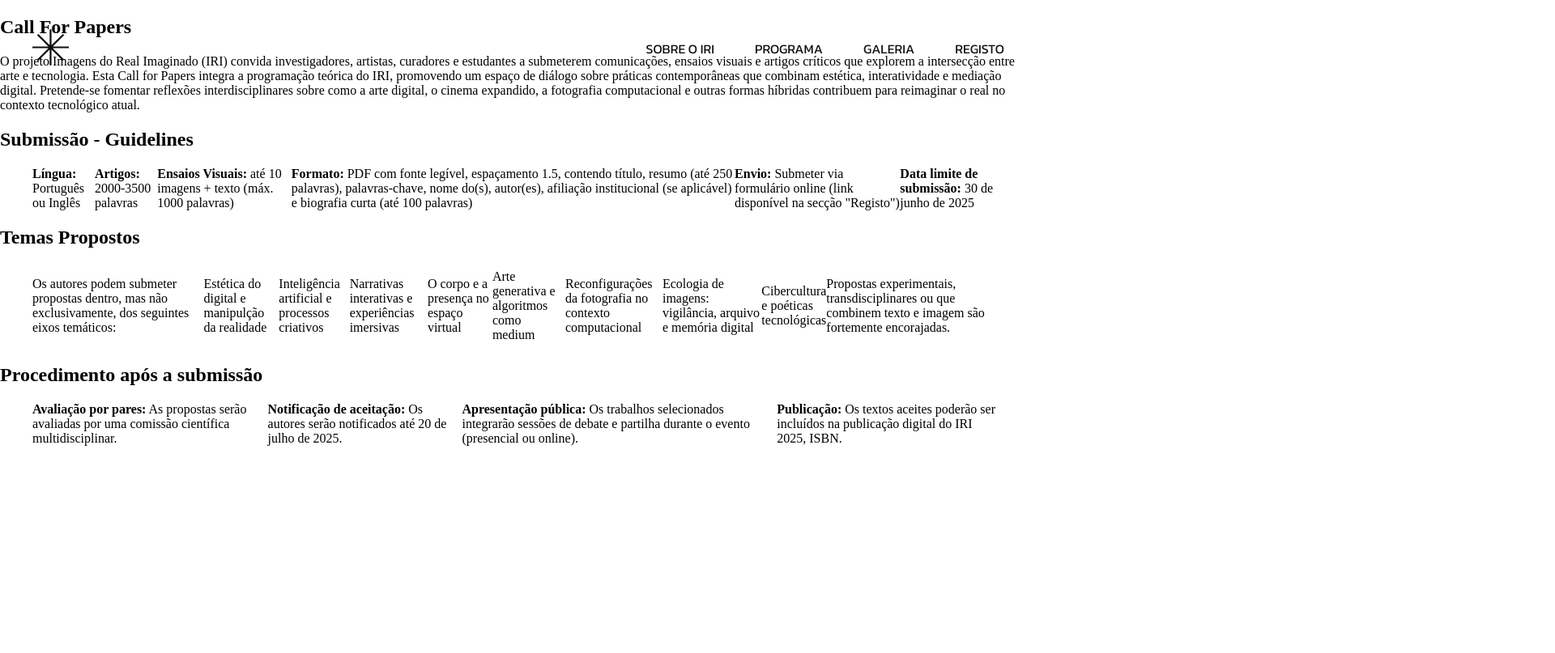
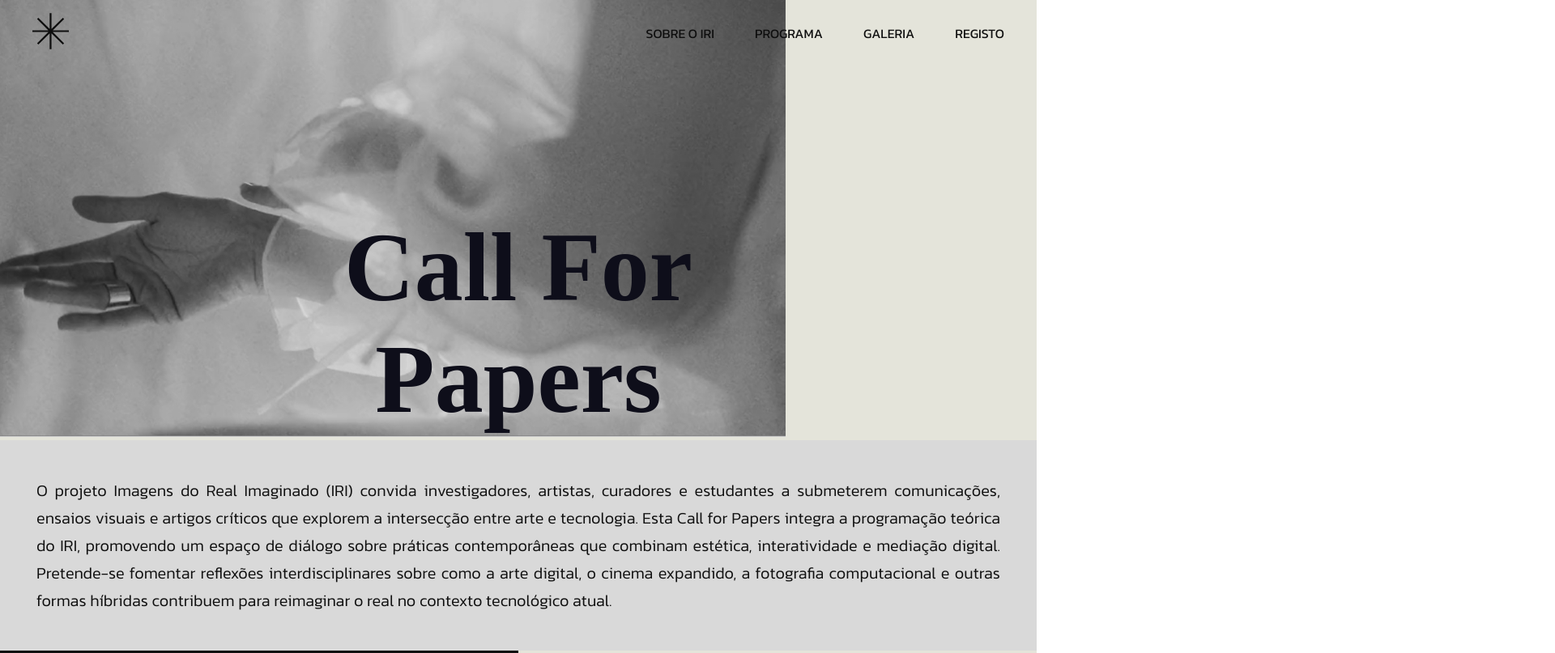
Before and after one commit to iri-esmad-epjr/imagens-real-imaginado, a plain HTML site: page callforpapers.html in a window 1280 px wide. Shown: the top 807 px of the page at 81% size, 1920 px wide, since content can reach past the window. Drawn offline with Linux system fonts and the light colour scheme; a web font is replaced by a local one.

Commit message:
cfp teste

```diff
--- a/callforpapers.html
+++ b/callforpapers.html
@@ -6,7 +6,11 @@
     <!--FAVICON-->
     <link rel="icon" type="image/x-icon" href="media/icones/png/white/icn_logo_w.png">
     <link rel="stylesheet" href="css/mainstyles.css">
-    <title><!--nome da página--></title>
+    <link rel="stylesheet" href="css/cssCallforpapers/geralcallforpapers.css" />
+    <link rel="stylesheet" href="css/cssCallforpapers/introdcallforpapers.css" />
+    <link rel="stylesheet" href="css/cssCallforpapers/subtemcallforpapers.css" />
+    <link rel="stylesheet" href="css/cssCallforpapers/proccallforpapers.css" />
+    <title>Call for Papers</title>
 </head>
 <body>
     <!--MENU-->
@@ -27,6 +31,7 @@
 
     <main>
           <div class="banner-titulo">
+            <img src="media/imagens/g2_pb_screenshot_video.jpg" alt="">
   <h2 class="titulo-banner">Call For Papers</h2>
 </div>
 
--- /dev/null
+++ b/css/cssCallforpapers/geralcallforpapers.css
@@ -0,0 +1,38 @@
+main {
+  background-color: #E4E4DA;
+  margin: 0;
+  padding: 0;
+  display: flexbox;
+}
+
+.banner {
+  position: relative; /* não use absolute aqui */
+  width: 100%;
+  height: 650px;
+  padding: 0;
+  display: flexbox;
+  display: block; /* elimina espaço extra de imagens inline */
+  margin-bottom: 0;
+  padding-bottom: 0;
+}
+
+.banner img {
+  width: 100%;
+  height: 100%;
+  display: block;
+  padding: 0;
+  overflow: hidden;
+}
+
+.titulo-banner {
+  margin: 0;
+  position: absolute;
+  top: 50%;
+  left: 50%;
+  transform: translate(-50%, -50%);
+  color: #0E0E1A;
+  font-size: 120px;
+  text-align: center;
+  z-index: 2;
+  font-family: "Cormorant_Garamond_Bold";
+}
--- /dev/null
+++ b/css/cssCallforpapers/introdcallforpapers.css
@@ -0,0 +1,21 @@
+.intro-bloc {
+  display: flex;
+  background-color: #D9D9D9;
+  padding: 0;
+  margin-bottom: 0;
+  margin-top: 0;
+}
+
+
+.intro-bloc p{
+  flex:1;
+  min-width: 300px;
+  padding: 25px;
+  box-sizing: border-box;
+  text-align:justify;
+  color: #0e0e0e;
+  margin: 20px;
+  font-size: 20px;
+  line-height: 1.7;
+  font-family: "Kanit_Light";
+}
--- /dev/null
+++ b/css/cssCallforpapers/proccallforpapers.css
@@ -0,0 +1,29 @@
+.apossub {
+  display: block;
+  width: 100%;
+  padding: 40px 20px;
+  box-sizing: border-box;
+  text-align: left;
+  margin-top: 40px;
+  padding-top: 0;
+  margin-top: 0;
+}
+
+.apossub h2 {
+  font-size: 36px;
+  color: #0e0e0e;
+  margin-bottom: 0;
+  margin-left: 20px;
+  font-family: "Cormorant_Garamond_Bold";
+}
+
+.proctopics {
+  padding-left: 20px;
+  border-top: 1px solid #0e0e0e;
+  font-size: 18px;
+  line-height: 2.5;
+  color: #0e0e0e;
+  margin-left: 20px;
+  margin-top: 8px;
+  font-family: "Kanit_Light";
+}
--- /dev/null
+++ b/css/cssCallforpapers/subtemcallforpapers.css
@@ -0,0 +1,156 @@
+.call-container {
+  display: flex;
+  justify-content: space-between;
+  gap: 0;
+  padding: 0;
+  margin: 0;
+  flex-wrap: wrap;
+  width: 100%;
+}
+
+.call-bloc {
+  flex: 1;
+  width: 50%;
+  padding: 20px;
+  box-sizing: border-box;
+  text-align: justify;
+  margin-top: 0;
+  background-color: #0e0e0e;
+  padding-top: 0;
+}
+
+.call-bloc h2 {
+  position: relative;
+  display: inline-block;
+  font-size: 36px;
+  margin-bottom: 0;
+  color: #E4E4DA;
+  text-align: left;
+  padding-left: 20px;
+  padding-bottom: 0;
+  margin-top: 10px;
+}
+
+.call-bloc h2,
+.call-temas h2 {
+  text-align: left;
+  padding-left: 10px;
+  margin-left: 10px;
+  margin-top: 20px;
+  font-family: "Cormorant_Garamond_Bold";
+}
+
+.guide,
+.guide li,
+.guide p,
+.temasprop,
+.temasprop li,
+.temasprop p {
+  text-align: left;
+}
+
+.guide {
+  border-top: 1px solid #E4E4DA;
+  padding-bottom: 20px 0;
+  padding-left: 10px;
+  margin-left: 20px;
+  padding-right: 20px;
+  margin-bottom: 0;
+  padding-top: 10px;
+  margin-right: 20px;
+  margin-top: 8px;
+  font-family: "Kanit_Light";
+}
+
+.guide ul {
+  font-size: 18px;
+  color: #E4E4DA;
+  line-height: 2.5;
+  text-align: left;
+  padding: 20px;
+}
+
+.guide p {
+  font-size: 20px;
+  color: #E4E4DA;
+  align-items: flex-start;
+  text-align: left;
+}
+
+.guide li {
+  color: #E4E4DA;
+  font-size: 18px;
+  text-align: justify;
+  padding-right: 20px;
+  line-height: 2;
+  list-style-position: inside;
+}
+
+.call-temas {
+  background-color: #E4E4DA;
+  text-align: justify;
+  color: #0e0e0e;
+  padding-left: 0;
+  width: 50%;
+  padding: 20px;
+  padding-top: 10px;
+  margin-top: 10px;
+}
+
+
+.call-temas h2 {
+  position: relative;
+  display: inline-block;
+  font-size: 36px;
+  margin-bottom: 0;
+  color: #0e0e0e;
+  text-align: left;
+  padding-bottom: 0;
+  text-align: left;
+  margin-left: 20px;
+  margin-top: 0;
+}
+
+.temasprop {
+  border-top: 1px solid #0e0e0e;
+  margin-left: 20px;
+  margin-right: 20px;
+  padding-top: 10px;
+  margin-top: 8px;
+  padding-left: 10px;
+  margin-bottom: 0;
+  font-family: "Kanit_Light";
+}
+
+.call-temas h2,
+.temasprop p {
+  text-align: left;
+}
+.temasprop ul {
+  padding-top: 10px;
+  font-size: 18px;
+  color: #0e0e0e;
+  text-align: left;
+}
+
+.temasprop p {
+  padding-top: 0;
+  font-size: 20px;
+  color: #0e0e0e;
+  text-align: left;
+  margin-top: 0;
+  margin-bottom: 0;
+  margin-left: 10px;
+  line-height: 1.5;
+}
+
+.temasprop li {
+  color: #0e0e0e;
+  font-size: 18px;
+  text-align: left;
+  padding-left: 20px;
+  margin-left: 20px;
+  list-style-position: inside;
+  line-height: 1.8;
+  margin-bottom: 0;
+}
```
Also changed, not shown: registo.html (+1 -1 lines).
